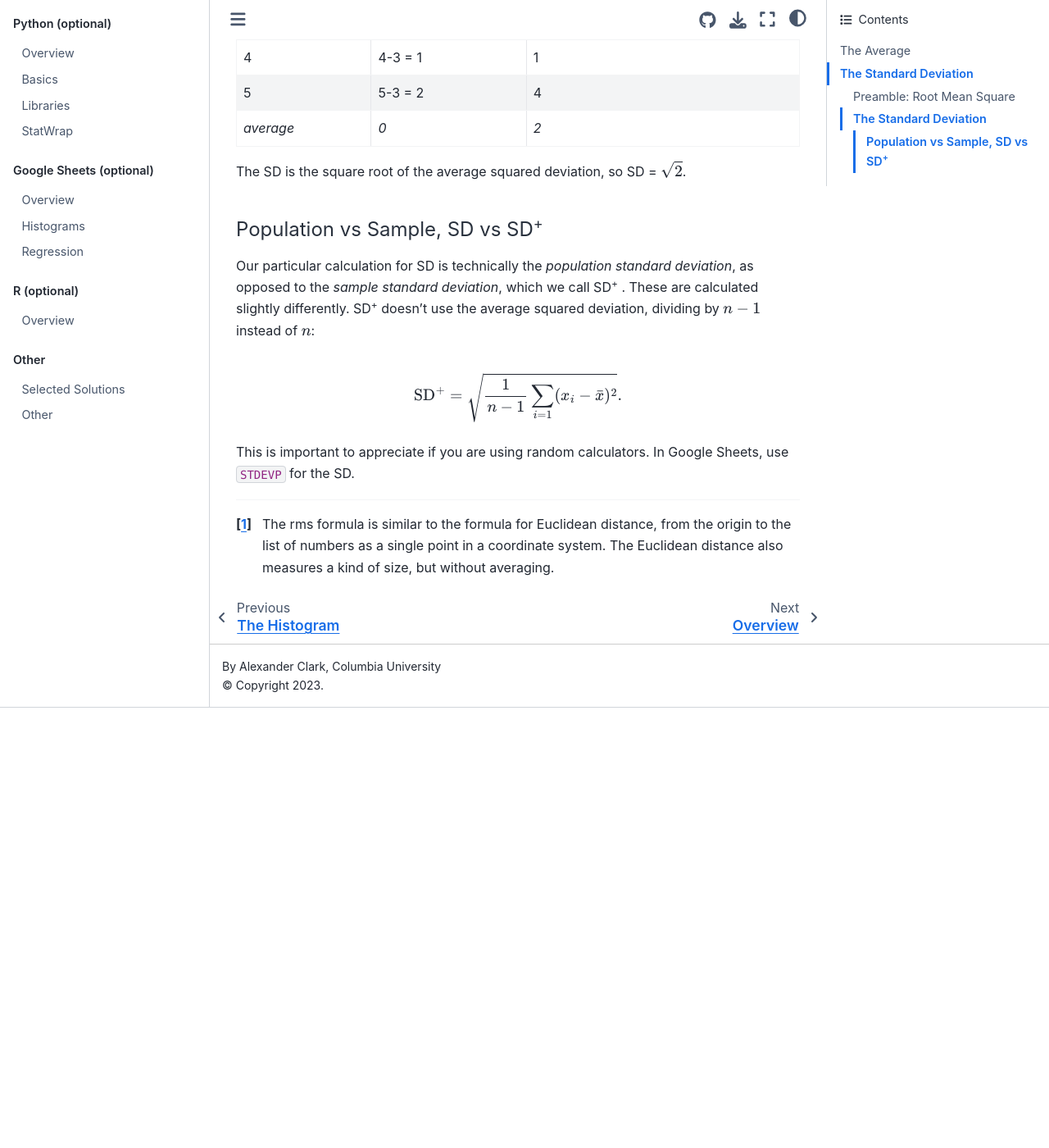
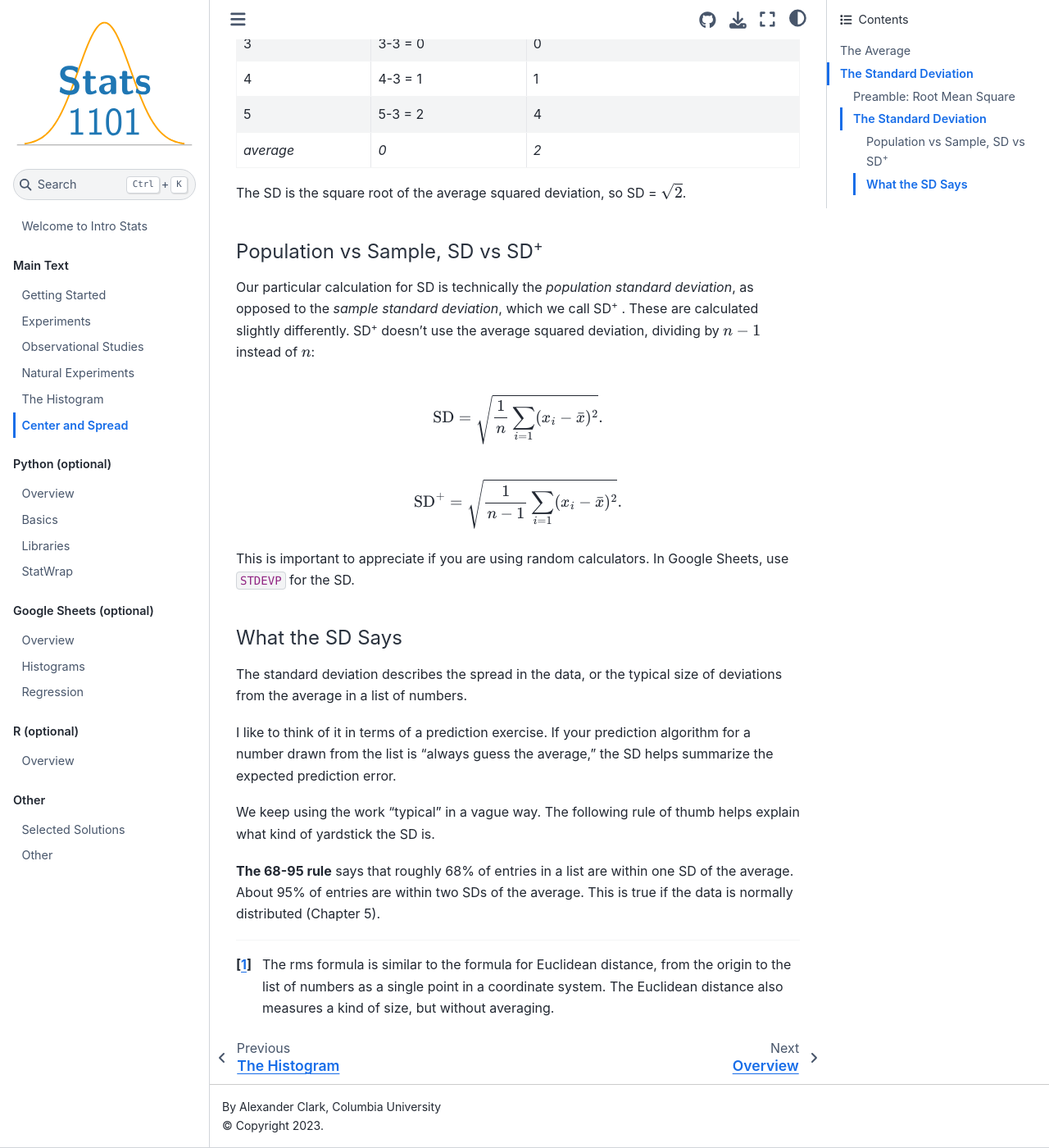
Before and after one commit to alexanderthclark/Stats1101, a Jupyter Book: the page built from book/centerspread.md, in a window 1280 px wide and 1400 px high, scrolled down 2893 px. Shown: the whole window at 82% size. Built offline with Jupyter Book 1.0.4 settings and Sphinx 7.4.7 and the Sphinx Book theme 1.1.4, drawn with Linux system fonts in a browser that asks for light colours; pages that are not in the unit, such as notebooks, are missing from menus; cross-references to code outside the pages are shown as plain code; before the commit the page ends 3756 px from its top, so only the background shows below that; some of the changed text lies outside the part shown.

Commit message:
Update centerspread.md

```diff
--- a/book/centerspread.md
+++ b/book/centerspread.md
@@ -46,7 +46,7 @@
 
 $$ \text{root mean square size of a list} = \sqrt{\frac{1}{n}\sum_{i=1}^n x_i^2} $$
 
-The r.m.s. doesn't change if you change the sign on any of the numbers. It says something about the typical absolute size of a number in the list. The average of the absolute values would also do that, but as {cite}`freedman2007statistics` says, "it fits in better with the algebra [statisticians] have to do."
+The r.m.s. doesn't change if you change the sign on any of the numbers. It says something about the typical absolute size of a number in the list. The average of the absolute values would also do that, but as {cite}`freedman2007statistics` says, "it fits in better with the algebra [statisticians] have to do." Squaring helps us ignore the sign, we average to get some notion of what's typical, and then we take the square root to return to the original units.
 
 ### The Standard Deviation
 
@@ -57,7 +57,7 @@
 
 For a list of numbers, the SD is the root mean square size of each deviation. If the list of numbers is -1 and 1, then we find the SD as follows.
 
-1. The average is $\frac{-1+1}{2} = 0$.
+1. The average of the entries is $\frac{-1+1}{2} = 0$.
 2. The deviations are $-1-0$ and $1-0$, or $-1$ and $1$.
 3. The rms is $\sqrt{ \frac{1}{2}(-1^2 + 1^2) } = \sqrt{1} = 1$.
 
@@ -96,6 +96,19 @@
 Our particular calculation for SD is technically the *population standard deviation*, as opposed to the *sample standard deviation*, which we call SD<sup>+</sup>
 . These are calculated slightly differently. SD<sup>+</sup> doesn't use the average squared deviation, dividing by $n-1$ instead of $n$:
 
+$$\text{SD} = \sqrt{ \frac{1}{n} \sum_{i=1}(x_i-\bar{x})^2 }.$$
+
 $$\text{SD}^{+} = \sqrt{ \frac{1}{n-1} \sum_{i=1}(x_i-\bar{x})^2 }.$$
 
 This is important to appreciate if you are using random calculators. In Google Sheets, use `STDEVP` for the SD.
+
+
+#### What the SD Says
+
+The standard deviation describes the spread in the data, or the typical size of deviations from the average in a list of numbers.
+
+I like to think of it in terms of a prediction exercise. If your prediction algorithm for a number drawn from the list is "always guess the average," the SD helps summarize the expected prediction error.
+
+We keep using the work "typical" in a vague way. The following rule of thumb helps explain what kind of yardstick the SD is.
+
+**The 68-95 rule** says that roughly 68% of entries in a list are within one SD of the average. About 95% of entries are within two SDs of the average. This is true if the data is normally distributed (Chapter 5).
```
